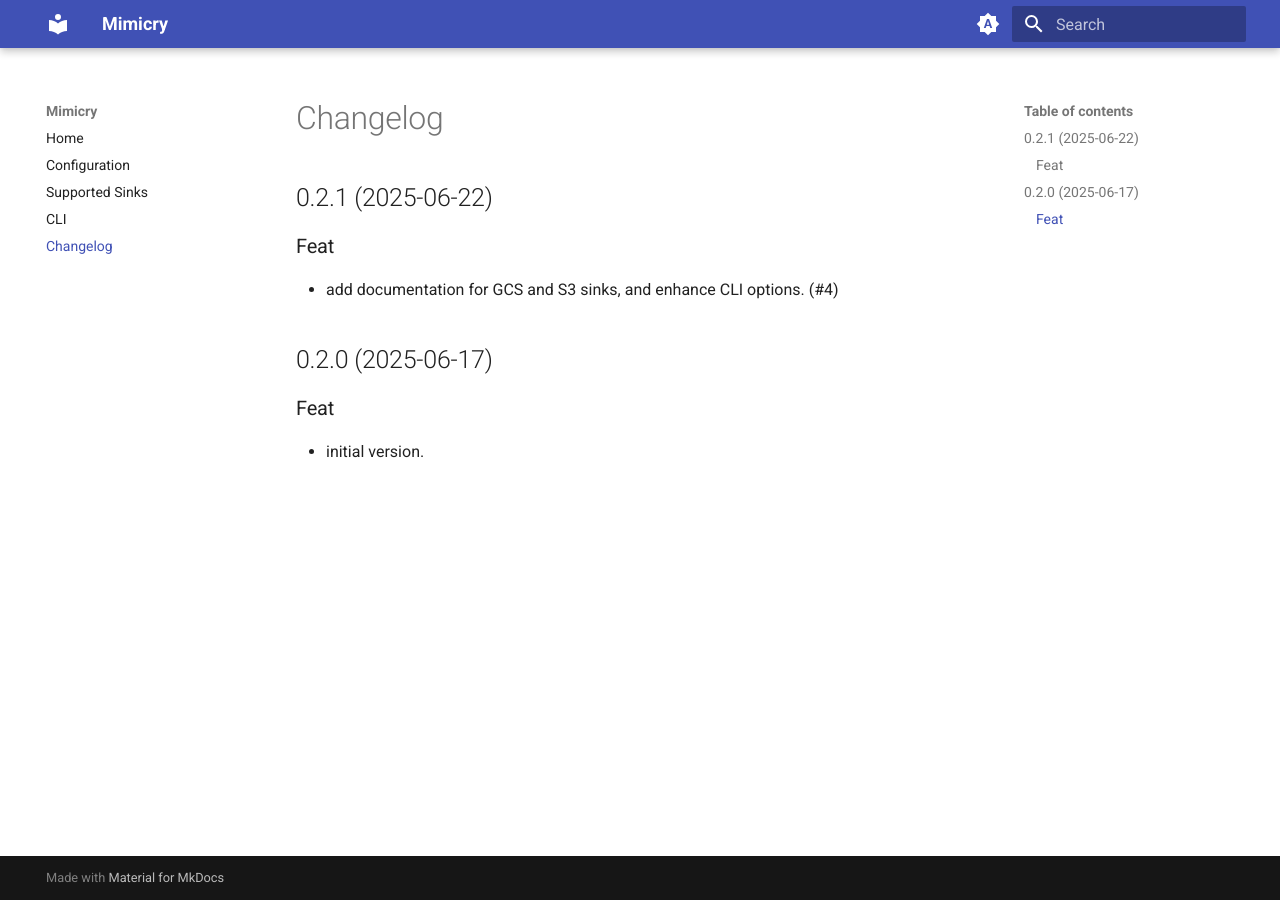
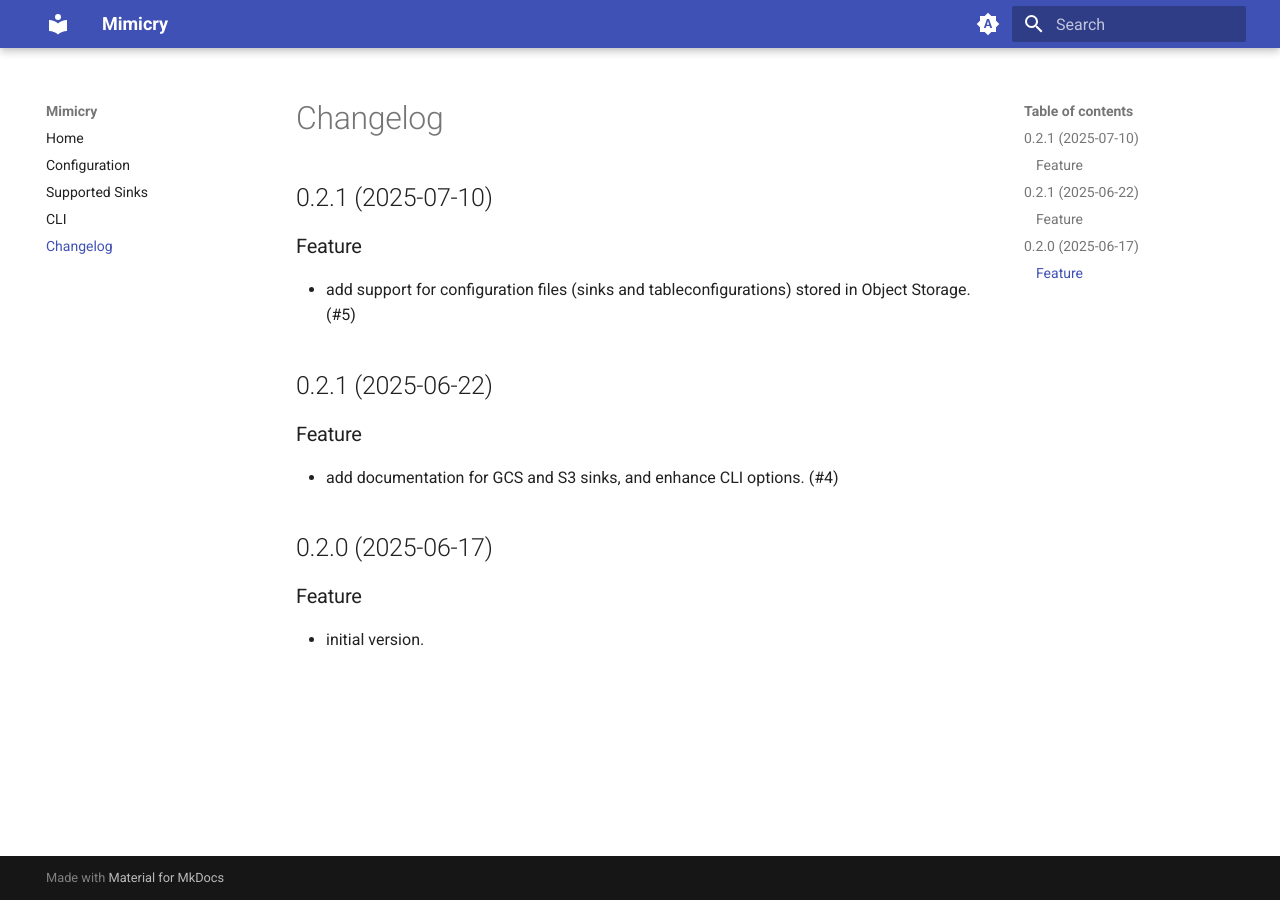
Before and after one commit to kwojtasinski/Mimicry, an MkDocs documentation site: the page built from docs/CHANGELOG.md, in a window 1280 px wide. Built offline with MkDocs 1.6.1 and Material for MkDocs 9.7.7, drawn with Linux system fonts in a browser that asks for light colours.

Commit message:
chore: update version to 0.3.0 and add new feature entry in CHANGELOG

```diff
--- a/docs/CHANGELOG.md
+++ b/docs/CHANGELOG.md
@@ -1,11 +1,17 @@
+## 0.2.1 (2025-07-10)
+
+### Feature
+
+- add support for configuration files (sinks and tableconfigurations) stored in Object Storage. (#5)
+
 ## 0.2.1 (2025-06-22)
 
-### Feat
+### Feature
 
--  add documentation for GCS and S3 sinks, and enhance CLI options. (#4)
+- add documentation for GCS and S3 sinks, and enhance CLI options. (#4)
 
 ## 0.2.0 (2025-06-17)
 
-### Feat
+### Feature
 
--  initial version.
+- initial version.
--- a/pyproject.toml
+++ b/pyproject.toml
@@ -1,6 +1,6 @@
 [project]
 name = "mimicry"
-version = "0.2.1"
+version = "0.3.0"
 description = "Mimicry is a Python-based tool designed for generating and streaming synthetic data."
 readme = "README.md"
 authors = [
```
